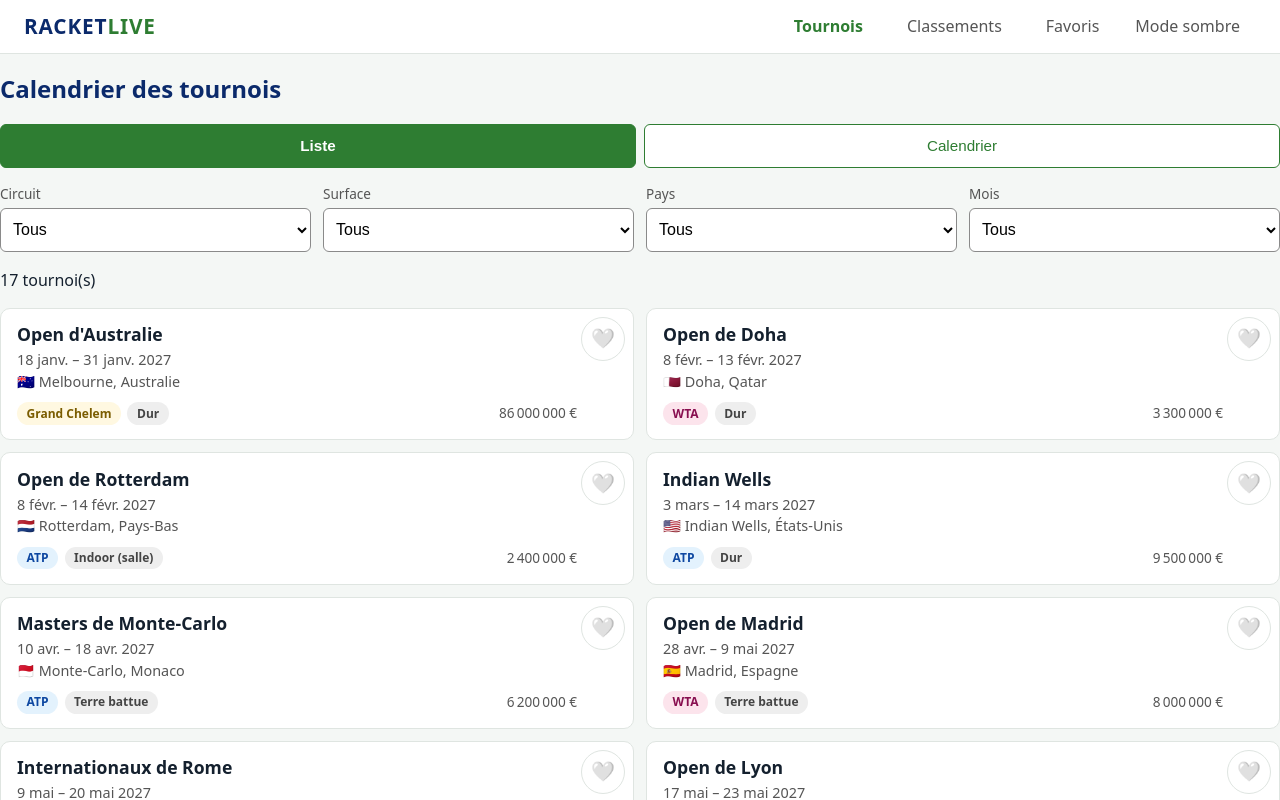
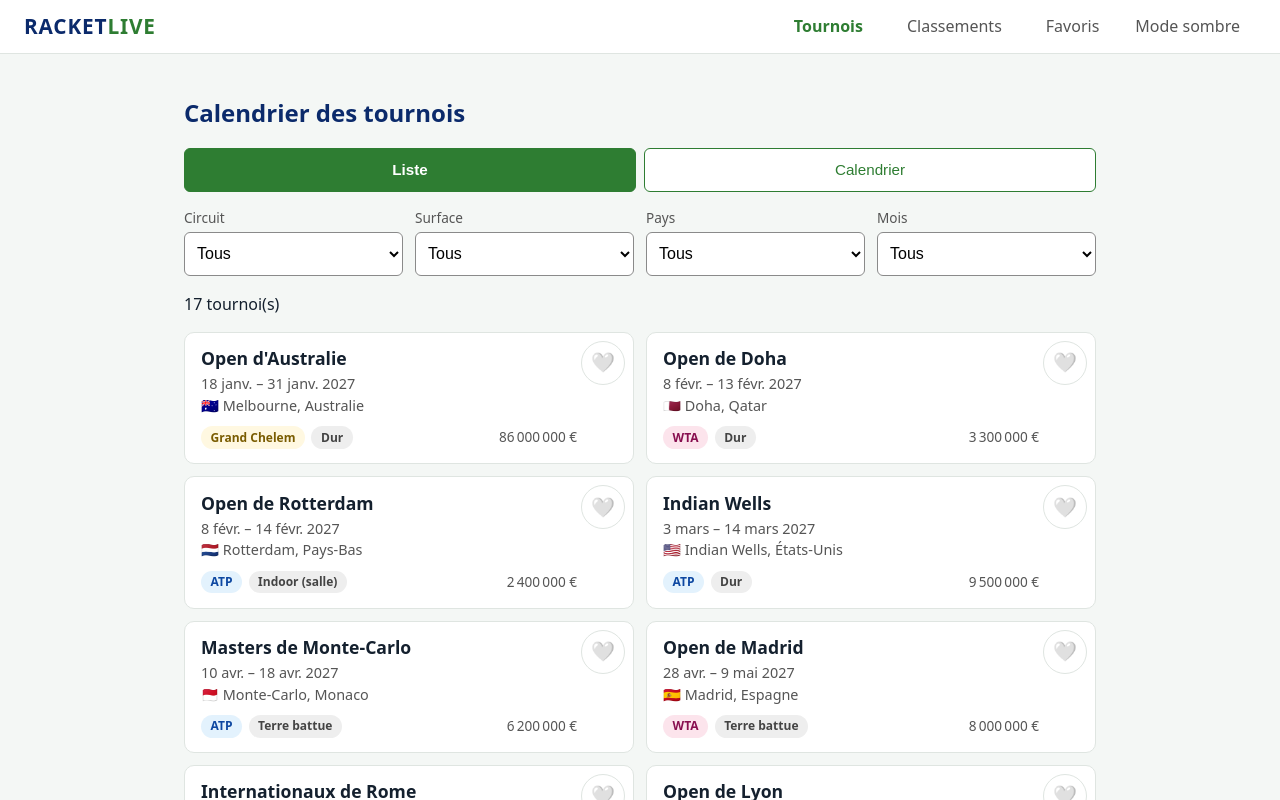
Before and after one commit to Labrosse-Anthony/racketlive, a React (Vite) app: page /calendrier in a window 1280 px wide. Shown: the top 800 px of the page. Built offline with nearby package versions, Linux system fonts and the light colour scheme.

Commit message:
Restauration des marges du layout

```diff
--- a/src/components/layout/Layout.css
+++ b/src/components/layout/Layout.css
@@ -1,3 +1,15 @@
+.layout__content {
+  padding: 1rem 1rem 5rem;
+}
+
+@media (min-width: 768px) {
+  .layout__content {
+    padding: 1.5rem;
+    max-width: 960px;
+    margin: 0 auto;
+  }
+}
+
 .layout__content:focus {
   outline: none;
 }
```
